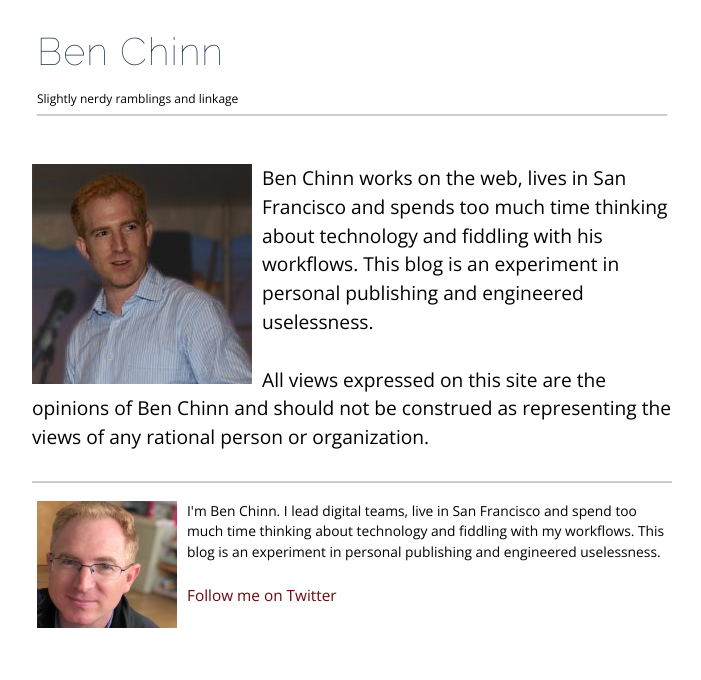
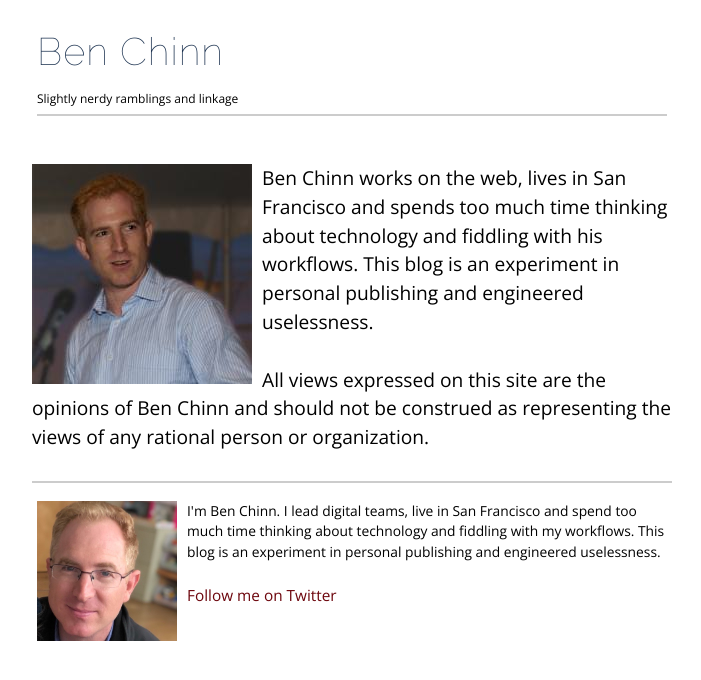
Before and after one commit to thechinnster/thechinnster.github.com, a Jekyll site: the page built from about.md, in a window 1280 px wide. Shown: the top 680 px of the page, without its empty margins (288-989 px from the left). Built offline with Jekyll 4.4.1, drawn with Linux system fonts in a browser that asks for light colours.

Commit message:
Update profile image dimensions

```diff
--- a/_layouts/default.html
+++ b/_layouts/default.html
@@ -37,7 +37,7 @@
 			<hr class="cleaner">
 		<footer>
 			<section id="footInfo">
-			<img style="padding:0 10px 10px 0; float: left" src="/images/profile-tn.jpg" width="140" height="127" />
+			<img style="padding:0 10px 10px 0; float: left" src="/images/profile-tn.jpg" width="140" height="140" />
 			<p style="font-size: .9em; line-height: 1.5em;">I'm Ben Chinn. I lead digital teams, live in San Francisco and spend too much time thinking about technology and fiddling with my workflows.  This blog is an experiment in personal publishing and engineered uselessness.</p>
 			</section>
 			<ul id="footLinks">
```
